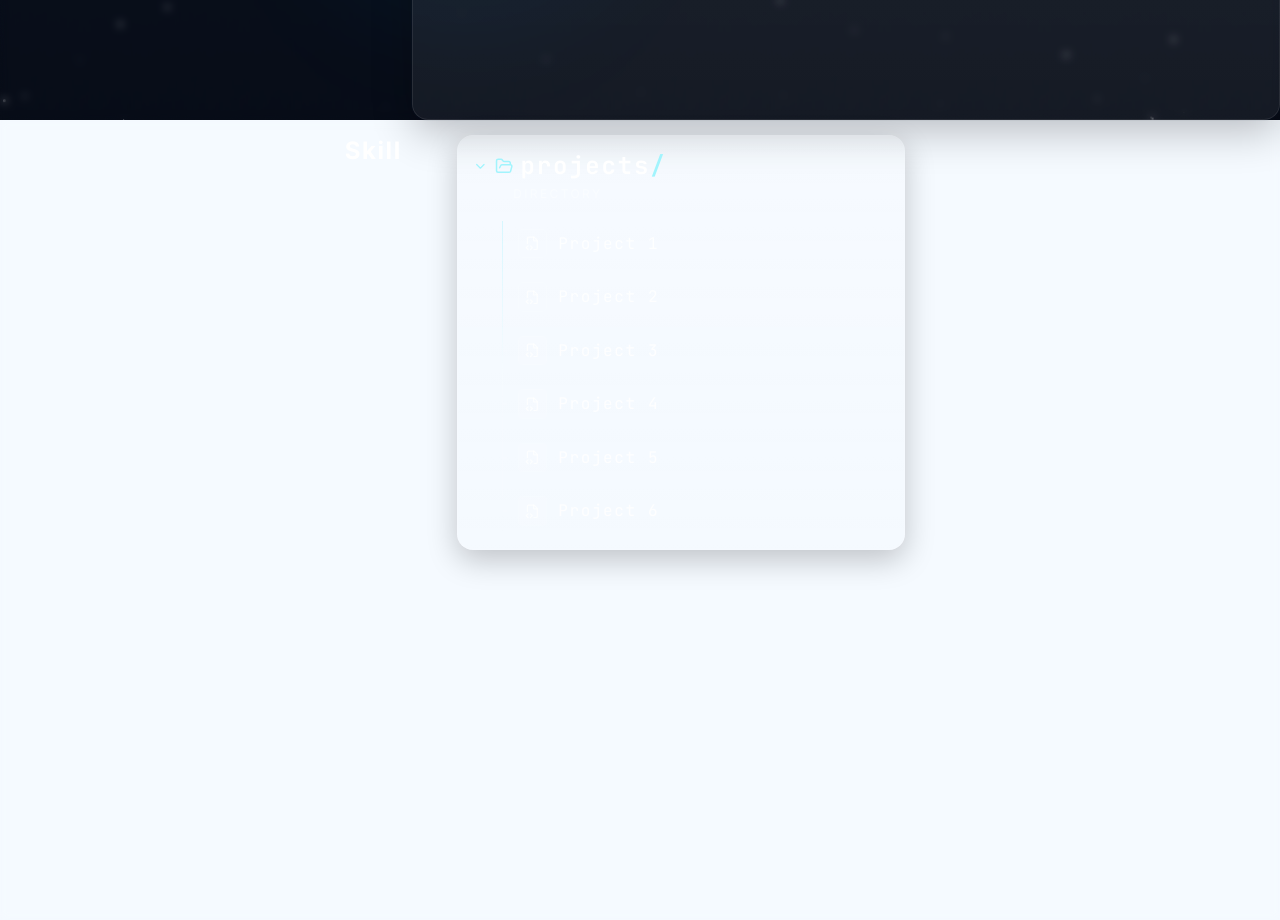
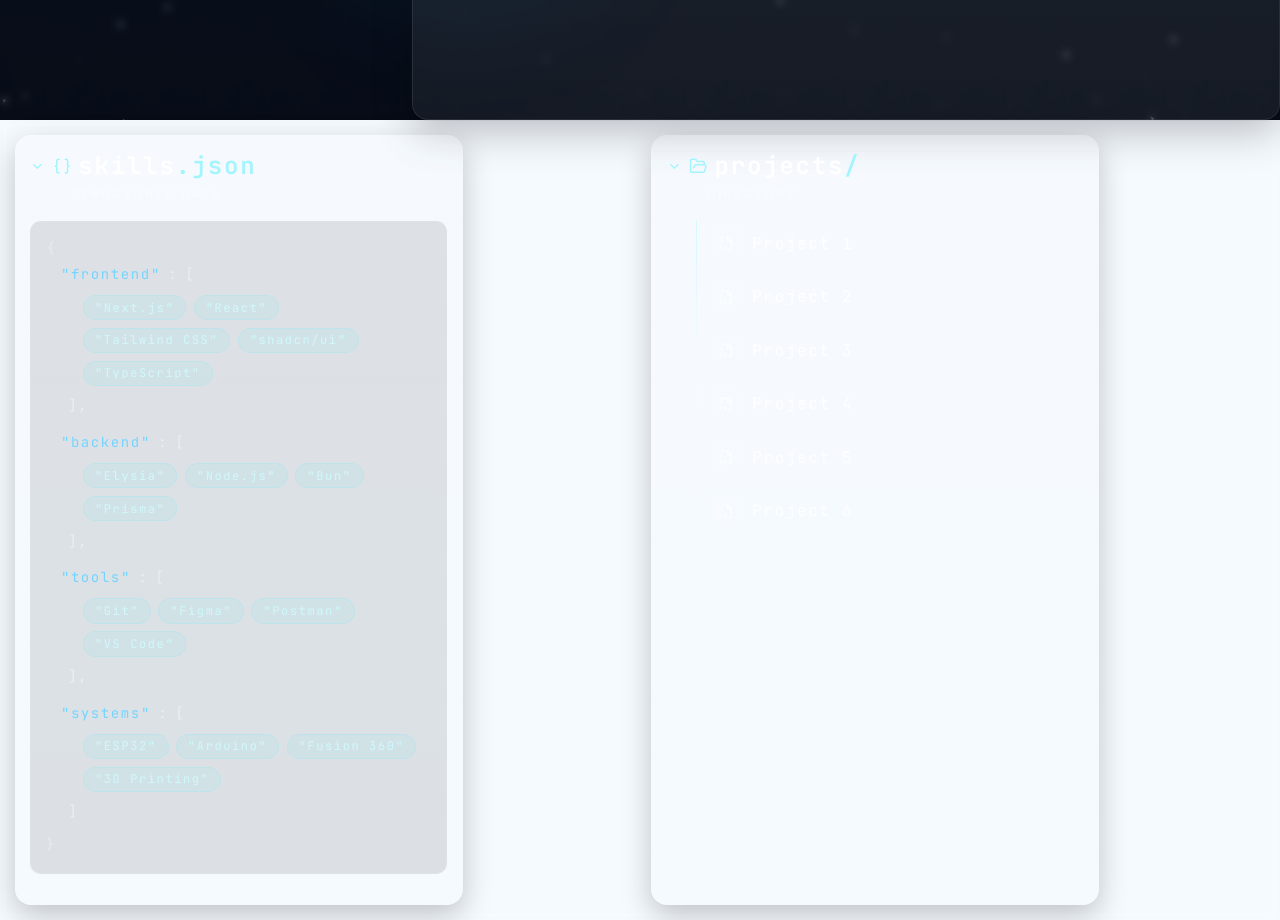
Before and after one commit to Adeun-Ilemobola/portfolio-v3, a Next.js app: page / in a window 1280 px wide. Shown: the part 680-1600 px from the top of the page. Built offline with nearby package versions, Linux system fonts and the light colour scheme; what @elysiajs/eden would draw is missing.

Commit message:
feat: add SkillsPanel component to display skill groups and items

```diff
--- a/app/page.tsx
+++ b/app/page.tsx
@@ -2,9 +2,27 @@
 
 import ImageForm from "@/components/ImageForm"
 import ProjectListing from "@/components/ProjectListing"
+import SkillsPanel from "@/components/SkillsPanel"
 import { LocalFile } from "@/lib/Zod/file"
 import { useState, useEffect } from "react"
-
+const skillGroups = [
+  {
+    label: "frontend",
+    items: ["Next.js", "React", "Tailwind CSS", "shadcn/ui", "TypeScript"],
+  },
+  {
+    label: "backend",
+    items: ["Elysia", "Node.js", "Bun", "Prisma"],
+  },
+  {
+    label: "tools",
+    items: ["Git", "Figma", "Postman", "VS Code"],
+  },
+  {
+    label: "systems",
+    items: ["ESP32", "Arduino", "Fusion 360", "3D Printing"],
+  },
+];
 export default function Page() {
   const [images, setImages] = useState<LocalFile[]>([]);
   // const [tags, setTags] = useState<string[]>([]);
@@ -55,13 +73,11 @@
       </div>
 
 
-      <div className="backdrop-blur-xs w-dvw min-h-dvh flex justify-center  gap-15 flex-wrap p-4">
-         <div>
-          <h2 className="text-2xl font-bold text-white mb-4">Skill</h2>
-        </div>
+      <div className="backdrop-blur-xs w-dvw min-h-dvh grid gap-6 md:grid-cols-2 flex-wrap p-4">
+          <SkillsPanel groups={skillGroups} />
 
 
-        <div className=" w-full max-w-130  ">
+
           <ProjectListing listing={[
             {
               title: "Project 1",
@@ -90,7 +106,7 @@
 
 
           ]} />
-        </div>
+
 
 
 
--- /dev/null
+++ b/components/SkillsPanel.tsx
@@ -0,0 +1,81 @@
+import React from "react";
+import { Braces, ChevronDown } from "lucide-react";
+
+type SkillGroup = {
+  label: string;
+  items: string[];
+};
+
+type Props = {
+  groups: SkillGroup[];
+};
+
+export default function SkillsPanel({ groups }: Props) {
+  return (
+    <section
+      className="
+        relative z-10 w-full max-w-md
+        rounded-2xl border border-white/10
+        bg-white/[0.045]
+        p-4
+        shadow-[0_10px_30px_rgba(0,0,0,0.22)]
+        backdrop-blur-xl
+      "
+    >
+      <div className="pointer-events-none absolute inset-0 rounded-2xl bg-[linear-gradient(to_bottom,rgba(255,255,255,0.08),rgba(255,255,255,0.02))]" />
+
+      <div className="relative z-10">
+        <div className="flex items-center gap-2 text-white">
+          <ChevronDown className="h-4 w-4 text-cyan-200" />
+          <Braces className="h-5 w-5 text-cyan-200" />
+          <h2 className="font-mono text-2xl font-semibold tracking-tight">
+            skills<span className="text-cyan-200">.json</span>
+          </h2>
+        </div>
+
+        <p className="ml-11 mt-1 text-xs uppercase tracking-[0.2em] text-white/40">
+          structured data
+        </p>
+
+        <div className="mt-5 rounded-xl border border-white/8 bg-black/10 p-4 font-mono text-sm leading-7 text-white/85">
+          <div className="text-white/35">{"{"}</div>
+
+          <div className="ml-4 flex flex-col gap-3">
+            {groups.map((group, index) => (
+              <div key={group.label}>
+                <div className="flex flex-wrap items-start gap-2">
+                  <span className="text-sky-300">"{group.label}"</span>
+                  <span className="text-white/45">:</span>
+                  <span className="text-white/45">[</span>
+                </div>
+
+                <div className="ml-6 mt-2 flex flex-wrap gap-2">
+                  {group.items.map((item) => (
+                    <span
+                      key={item}
+                      className="
+                        rounded-full border border-cyan-300/15
+                        bg-cyan-300/8 px-3 py-1
+                        text-xs text-cyan-100/90
+                        transition-colors duration-300
+                        hover:bg-cyan-300/14
+                      "
+                    >
+                      "{item}"
+                    </span>
+                  ))}
+                </div>
+
+                <div className="ml-2 mt-2 text-white/45">
+                  ]{index < groups.length - 1 ? "," : ""}
+                </div>
+              </div>
+            ))}
+          </div>
+
+          <div className="mt-2 text-white/35">{"}"}</div>
+        </div>
+      </div>
+    </section>
+  );
+}
```
